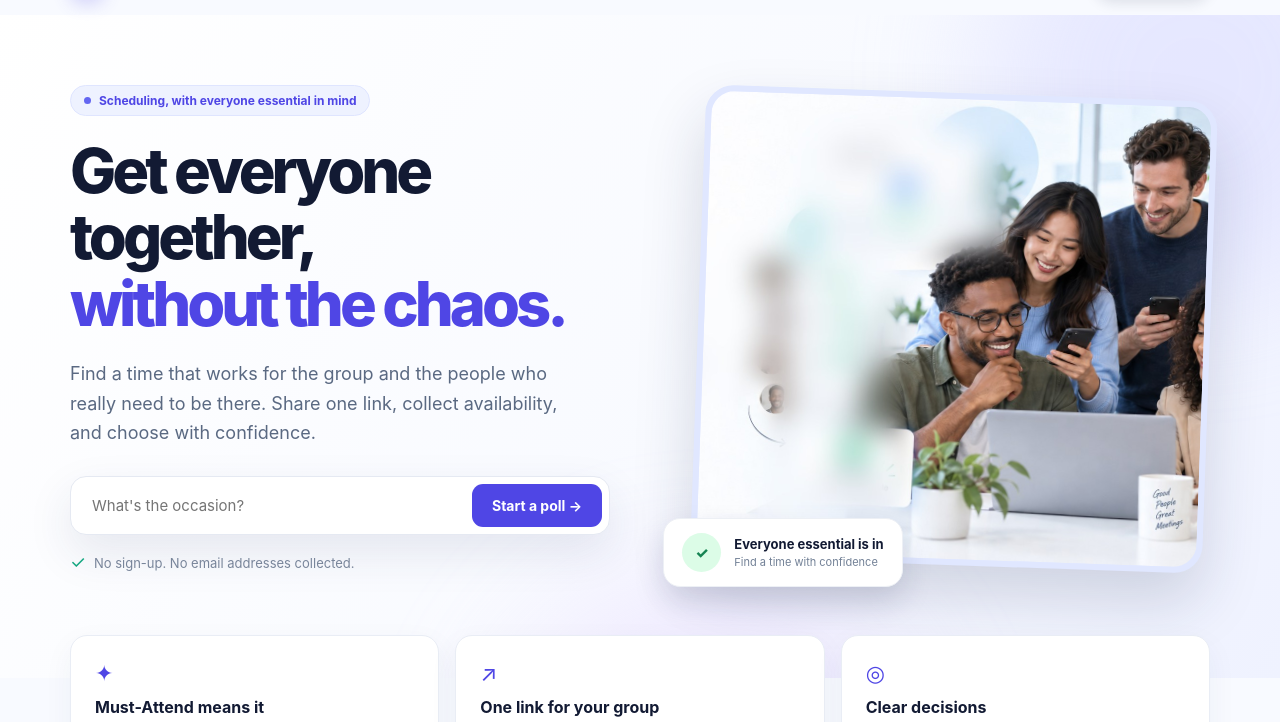
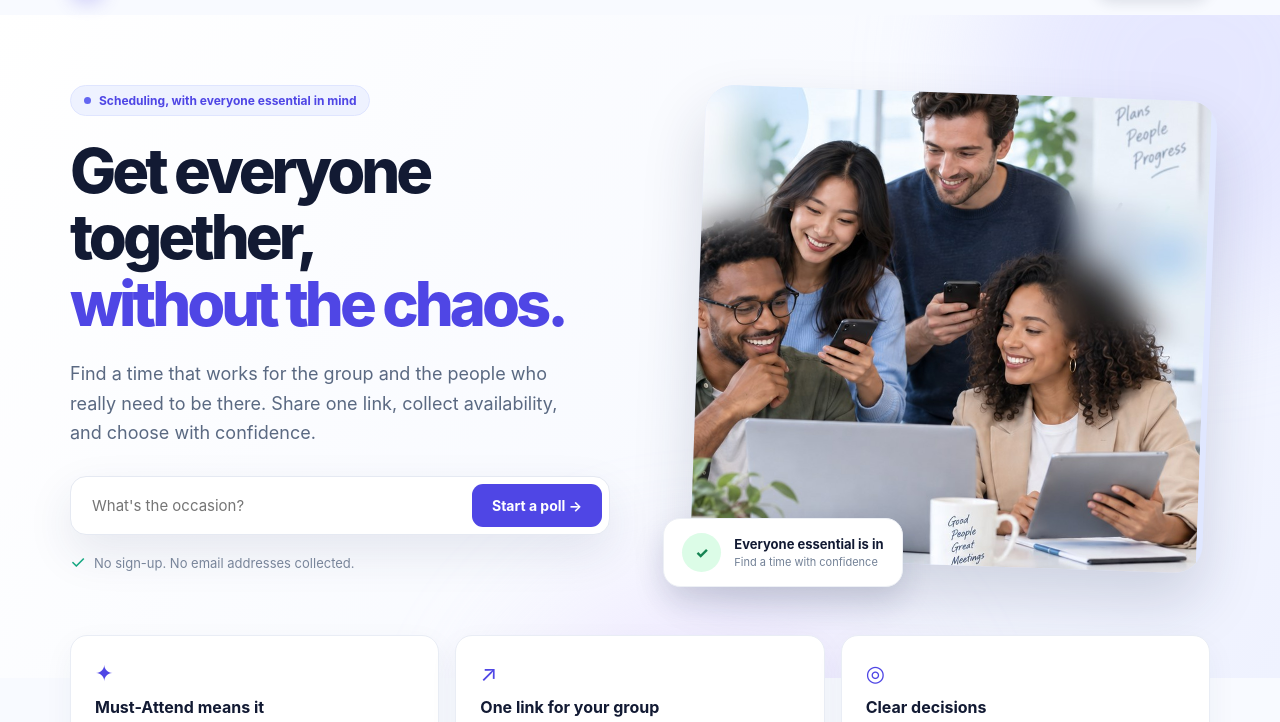
Before and after one commit to clayppr-sketch/Canmeet, a website: page corral-indigo-github/public/index.html in a window 1280 px wide. Shown: the part 57-779 px from the top of the page. Drawn offline with Linux system fonts and the light colour scheme.

Commit message:
Update style.css

```diff
--- a/corral-indigo-github/public/style.css
+++ b/corral-indigo-github/public/style.css
@@ -456,3 +456,15 @@ h1,h2,.serif { font-family:inherit; }
 button.primary { background:#4f46e5; border-radius:10px; }.button.primary:hover,button.primary:hover:not(:disabled) { background:#4338ca; }
 @media(max-width:900px) { .hero-inner { gap:32px; }.hero-photo-frame img { height:360px; }.nav-origin { display:none; } }
 @media(max-width:700px) { .new-nav { padding:0 20px; }.nav-actions { gap:12px; }.nav-actions .nav-create { display:none; }.new-hero { padding:40px 0 95px; }.hero-inner { display:block; padding:0 24px; }.hero-copy h1 { font-size:44px; }.hero-copy p { font-size:16px; }.hero-visual { margin:48px 15px 0; }.hero-photo-frame img { height:300px; }.hero-floating-card { left:-15px; }.feature-strip { grid-template-columns:1fr; margin:-35px auto 45px; padding:0 24px; }.quick-start { flex-direction:column; }.quick-start button { width:100%; } }
+
+/* The source photo has a deliberately blurred left side. Keep the sharp group
+   in view when it is used as a standalone card on the new landing page. */
+.hero-photo-frame { overflow: hidden; }
+.hero-photo-frame img {
+  object-position: right center;
+  transform: scale(1.22);
+  transform-origin: right center;
+}
+@media (max-width: 700px) {
+  .hero-photo-frame img { transform: scale(1.4); }
+}
```
